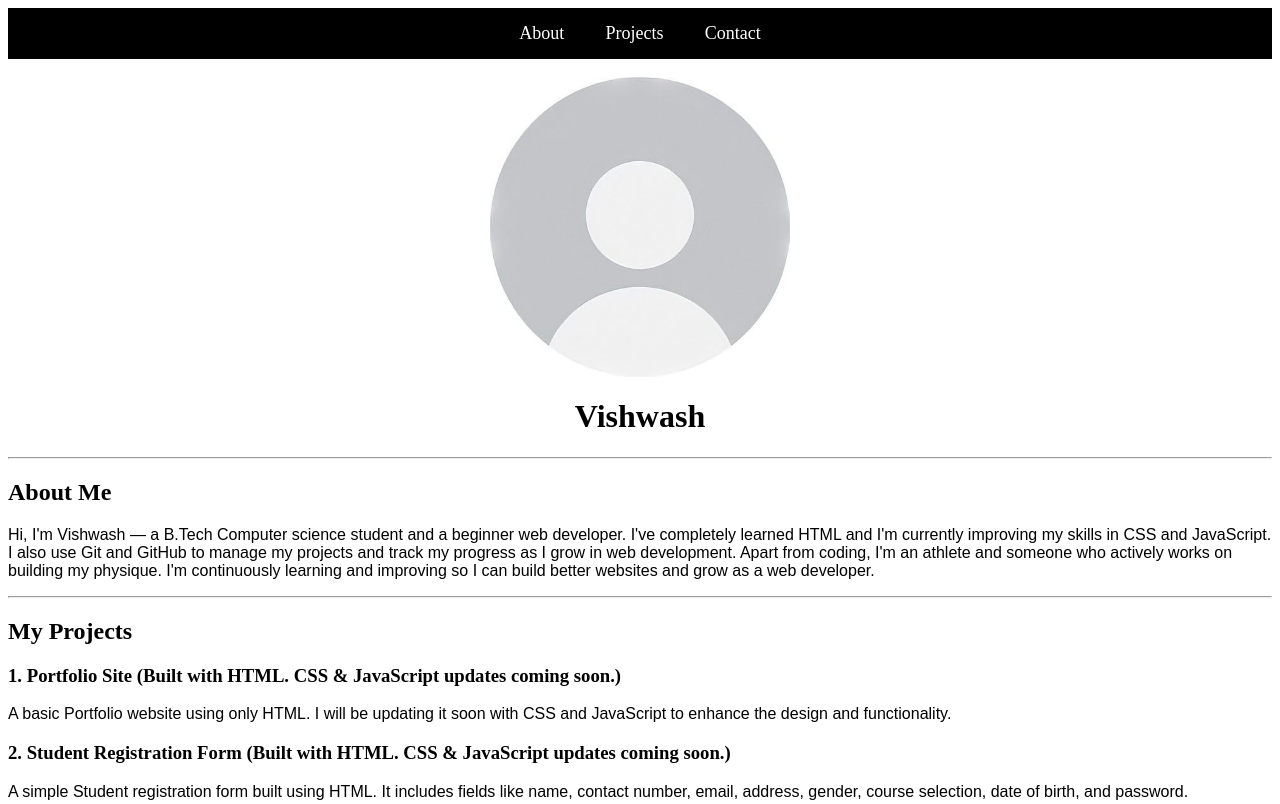
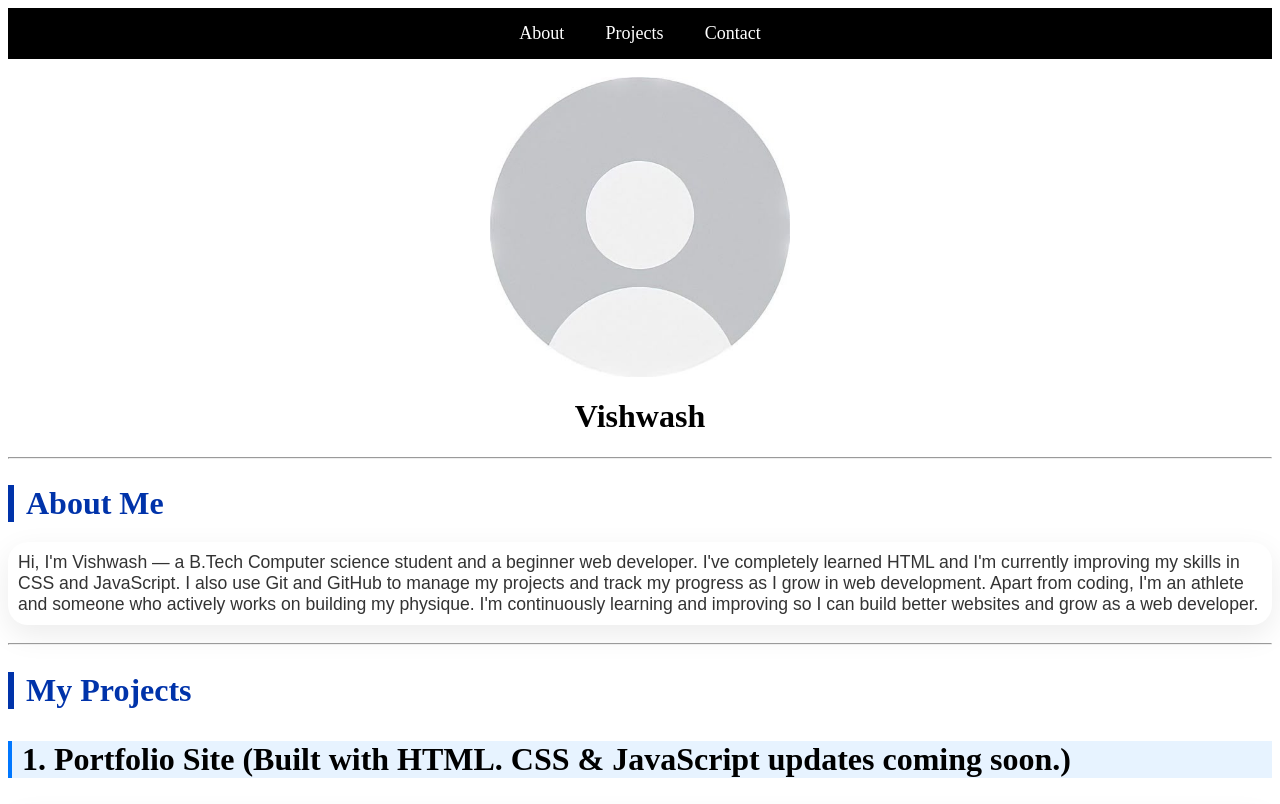
Before and after one commit to Vishwashwd/portfolio, a plain HTML site: page index.html in a window 1280 px wide. Shown: the top 804 px of the page. Drawn offline with Linux system fonts and the light colour scheme.

Commit message:
Changes in project section make it more colorful

```diff
--- a/style.css
+++ b/style.css
@@ -37,4 +37,26 @@ img {
 
 .bolding {
     font-family: Arial, Helvetica, sans-serif;
+    font-size: 1.1rem;
+    color: #333;
+    background: white;
+    padding: 10px;
+    border-radius: 20px;
+    box-shadow: 0 10px 30px rgba(0, 0, 0, 0.08);
 }
+
+section h2 {
+    font-size: 2rem;
+    margin-bottom: 20px;
+    color: #0033aa;
+    border-left: 6px solid #0033aa;
+    padding-left: 12px;
+
+}
+
+h3 {
+    background: #e7f3ff;;
+    font-size:xx-large;
+    border-left: 4px solid #0077ff;
+    padding-left: 10px;
+}
```
